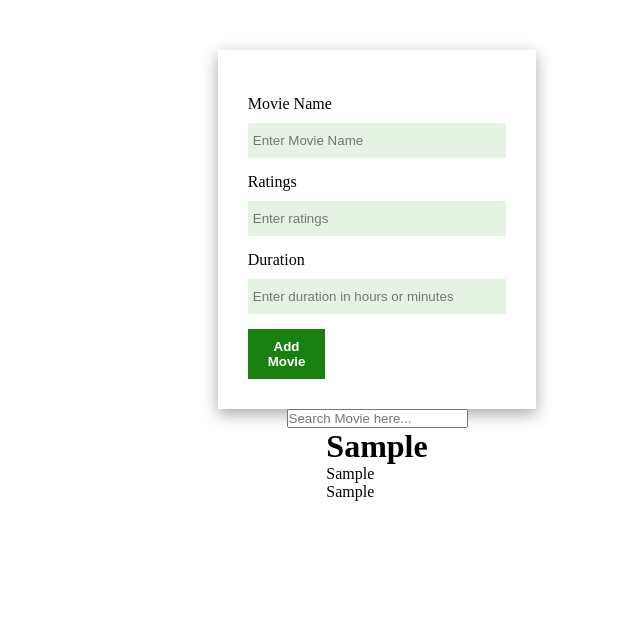
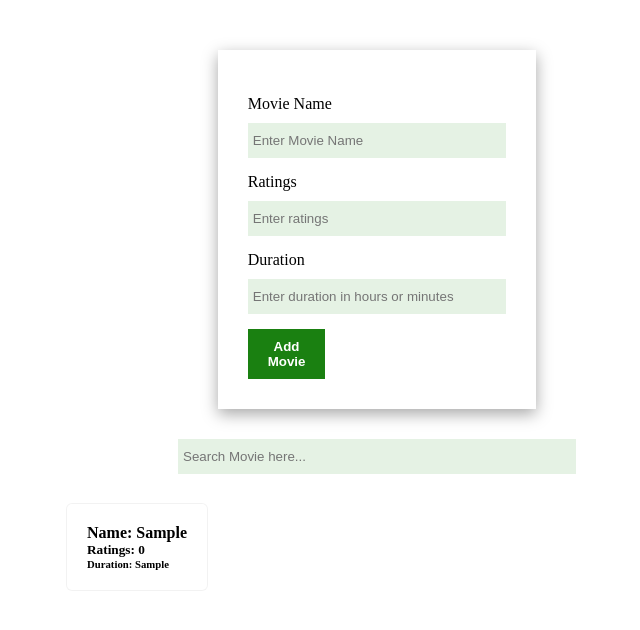
Before and after one commit to Trend20/movie-directory, a React (Create React App) app: page / in a window 1280 px wide. Both pictures are taken after typing "Sample", "Sample" into the empty fields and a click on the button "Add Movie". Shown: the top 630 px of the page, without its empty margins (263-903 px from the left). Built offline with nearby package versions, Linux system fonts and the light colour scheme.

Commit message:
styling the movie list

```diff
--- a/src/components/MovieForm.js
+++ b/src/components/MovieForm.js
@@ -33,6 +33,7 @@ const MovieForm = (props) =>{
           <label htmlFor="name">Movie Name</label>
           <FormInput type="text"
           value={name}
+          required={true}
           onChange={(event) => setName(event.target.value)}
           placeholder='Enter Movie Name'
           />
@@ -43,6 +44,7 @@ const MovieForm = (props) =>{
           type="number"
           placeholder='Enter ratings'
           value={ratings}
+          required={true}
           onChange={(event) => setRatings(event.target.value)}
           />
         </FormGroup>
@@ -52,6 +54,7 @@ const MovieForm = (props) =>{
           type="text"
           placeholder='Enter duration in hours or minutes'
           value={duration}
+          required={true}
           onChange={(event) => setDuration(event.target.value)}
           />
         </FormGroup>
@@ -106,7 +109,7 @@ const Button = styled.button`
   border: none;
   margin-top: 15px;
   justify-content: center;
-  align-items: flex-end;
+  align-items: center;
   width: 30%;
   background-color: #1a8011;
   color: #fff;
--- a/src/components/MovieList.js
+++ b/src/components/MovieList.js
@@ -1,19 +1,36 @@
 import React from 'react'
+import styled from 'styled-components';
 
 function MovieList(props) {
   return (
-    <div>
+    <MovieListContainer className='movie-list'>
       {
        props.movies.map((movie, index) =>(
-         <div key={index}>
-           <h1>{movie.name}</h1>
-           <p>{movie.name}</p>
-           <p>{movie.name}</p>
-         </div>
+         <MovieContainer key={index}>
+           <h4>Name: {movie.name}</h4>
+           <h5>Ratings: {movie.ratings}</h5>
+           <h6>Duration: {movie.duration}</h6>
+         </MovieContainer>
        ))
       }
-    </div>
+    </MovieListContainer>
   )
 }
 
+const MovieListContainer = styled.div`
+  display: grid;
+  grid-template-columns: repeat(4, 2fr);
+  grid-gap: 20px;
+  width: 1005;
+  margin-top: 30px;
+`
+
+const MovieContainer = styled.div`
+  display: flex;
+  flex-direction: column;
+  box-shadow: rgba(0, 0, 0, 0.05) 0px 0px 0px 1px;
+  border-radius: 5px;
+  padding: 20px;
+`
+
 export default MovieList;
--- a/src/components/Search.js
+++ b/src/components/Search.js
@@ -1,11 +1,24 @@
 import React from 'react'
+import styled from 'styled-components';
 
 function Search() {
   return (
-    <div className='search'>
-      <input type="text" placeholder='Search Movie here...'/>
+    <div className='search' style={{ width: '100%' }}>
+      <SearchInput type="text" placeholder='Search Movie here...'/>
     </div>
   )
 }
 
+const SearchInput = styled.input`
+  display: flex;
+  padding: 10px 5px;
+  outline: none;
+  border: none;
+  margin: auto;
+  margin-top: 30px;
+  width: 50%;
+  background-color: #e5f2e4;
+  align-items: center;
+`
+
 export default Search;
```
